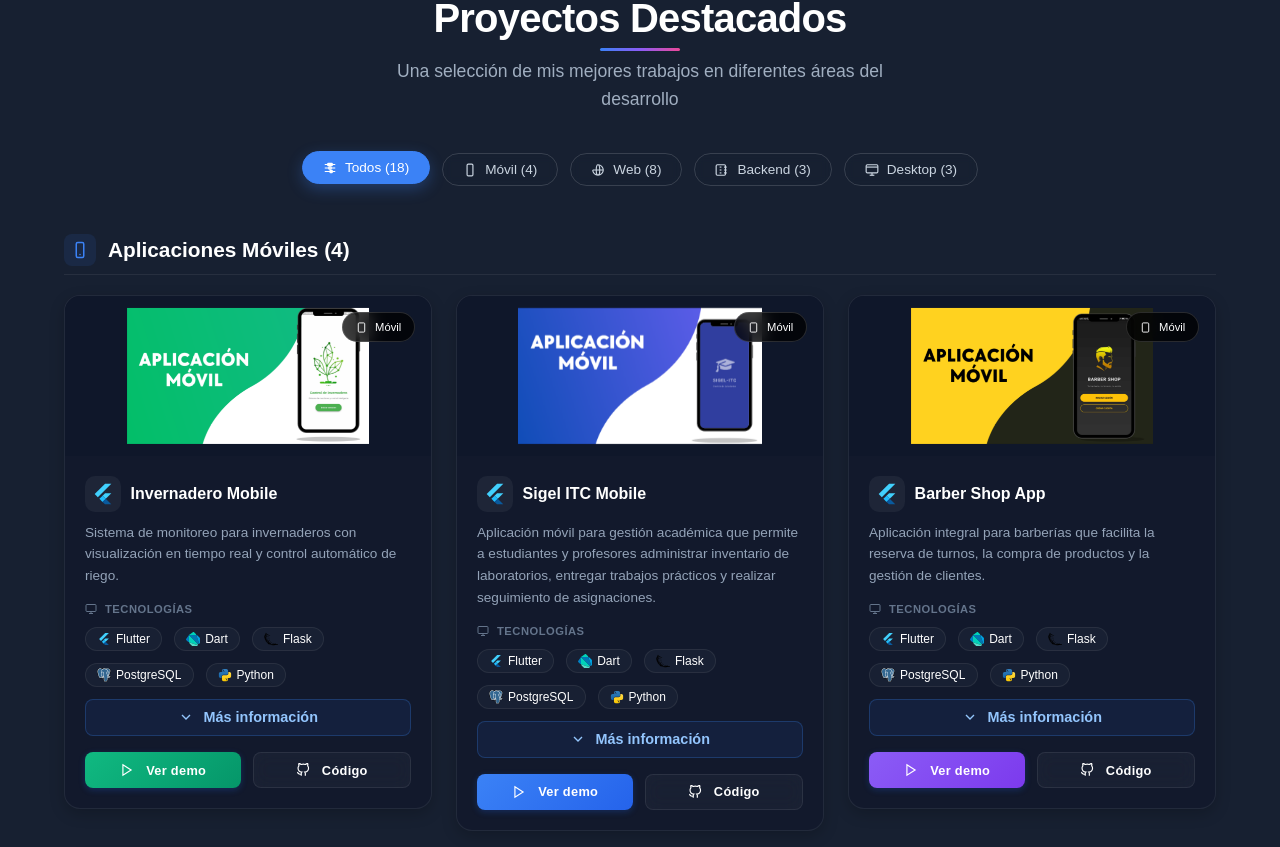
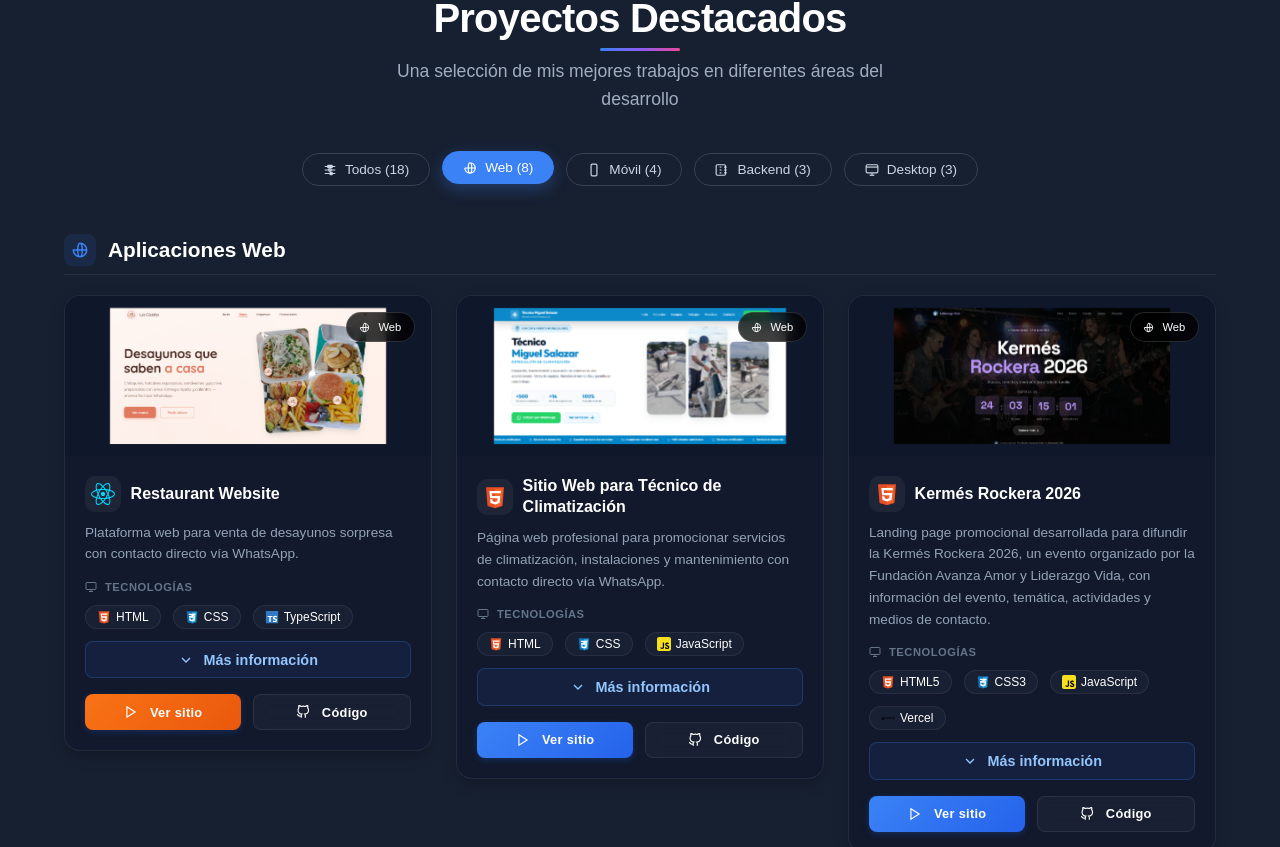
Before and after one commit to Ezequie1Sc/Portafolio, a React (Vite) app: page / in a window 1280 px wide. Shown: the part 884-1731 px from the top of the page. Built offline with nearby package versions, Linux system fonts and the light colour scheme.

Commit message:
feat: mejorar ordenamiento de proyectos - web primero

```diff
--- a/src/components/sections/Certificates.tsx
+++ b/src/components/sections/Certificates.tsx
@@ -51,7 +51,7 @@ const Certificates = () => {
         </h2>
 
         <p className="certificates-subtitle">
-          Formación continua en desarrollo de software, inteligencia artificial y ciberseguridad
+          Actualización profesional y aprendizaje continuo
         </p>
 
         <CertificateFilter
--- a/src/components/sections/Projects.tsx
+++ b/src/components/sections/Projects.tsx
@@ -48,6 +48,9 @@ const CATEGORY_LABELS: Record<string, string> = {
   backend: 'Proyectos Backend',
   desktop: 'Aplicaciones Desktop',
 };
+
+// Orden de categorías cuando se muestran todas
+const CATEGORY_ORDER = ['web', 'mobile', 'desktop', 'backend'] as const;
 
 interface CategoryIconProps {
   type: string;
@@ -109,19 +112,19 @@ const CategorySection = memo(({
 
 CategorySection.displayName = 'CategorySection';
 
-const FILTER_TYPES = ['todos', 'mobile', 'web', 'backend', 'desktop'] as const;
+const FILTER_TYPES = ['todos', 'web', 'mobile', 'backend', 'desktop'] as const;
 type FilterType = typeof FILTER_TYPES[number];
 
 const FILTER_LABELS: Record<FilterType, string> = {
   todos: 'Todos',
+  web: 'Web',
   mobile: 'Móvil',
-  web: 'Web',
   backend: 'Backend',
   desktop: 'Desktop',
 };
 
 const Projects = () => {
-  const [filter, setFilter] = useState<FilterType>('todos');
+  const [filter, setFilter] = useState<FilterType>('web');
   const [expandedCardId, setExpandedCardId] = useState<number | null>(null);
   const [galleryProject, setGalleryProject] = useState<Project | null>(null);
 
@@ -156,8 +159,8 @@ const Projects = () => {
 
   const counts: Record<FilterType, number> = {
     todos: projects.length,
+    web: categorized.web.length,
     mobile: categorized.mobile.length,
-    web: categorized.web.length,
     backend: categorized.backend.length,
     desktop: categorized.desktop.length,
   };
@@ -167,6 +170,18 @@ const Projects = () => {
       return project.images;
     }
     return [project.image];
+  };
+
+  // Función para ordenar las categorías
+  const getOrderedCategories = (): [string, Project[]][] => {
+    const entries = Object.entries(categorized) as [string, Project[]][];
+    return entries
+      .filter(([, list]) => list.length > 0)
+      .sort(([typeA], [typeB]) => {
+        const indexA = CATEGORY_ORDER.indexOf(typeA as any);
+        const indexB = CATEGORY_ORDER.indexOf(typeB as any);
+        return indexA - indexB;
+      });
   };
 
   return (
@@ -215,9 +230,7 @@ const Projects = () => {
           <div key={filter} className="view-container">
             {filter === 'todos' ? (
               <div className="projects-categories">
-                {(Object.entries(categorized) as [string, Project[]][])
-                  .filter(([, list]) => list.length > 0)
-                  .map(([type, list]) => (
+                {getOrderedCategories().map(([type, list]) => (
                   <CategorySection
                     key={type}
                     type={type}
--- a/src/main.tsx
+++ b/src/main.tsx
@@ -1,7 +1,7 @@
 import React from 'react';
 import ReactDOM from 'react-dom/client';
 import App from './App';
-import './styles/index.css';  // Asegúrate que es index.css, no App.css
+import './styles/index.css';
 
 ReactDOM.createRoot(document.getElementById('root')!).render(
   <React.StrictMode>
```
Lines whose indentation alone changed are shown as unchanged.
